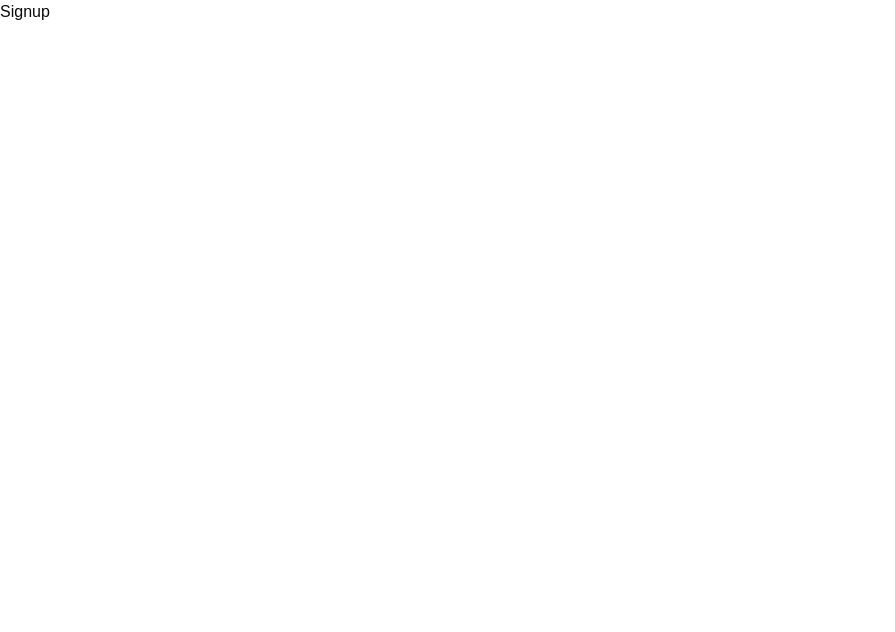
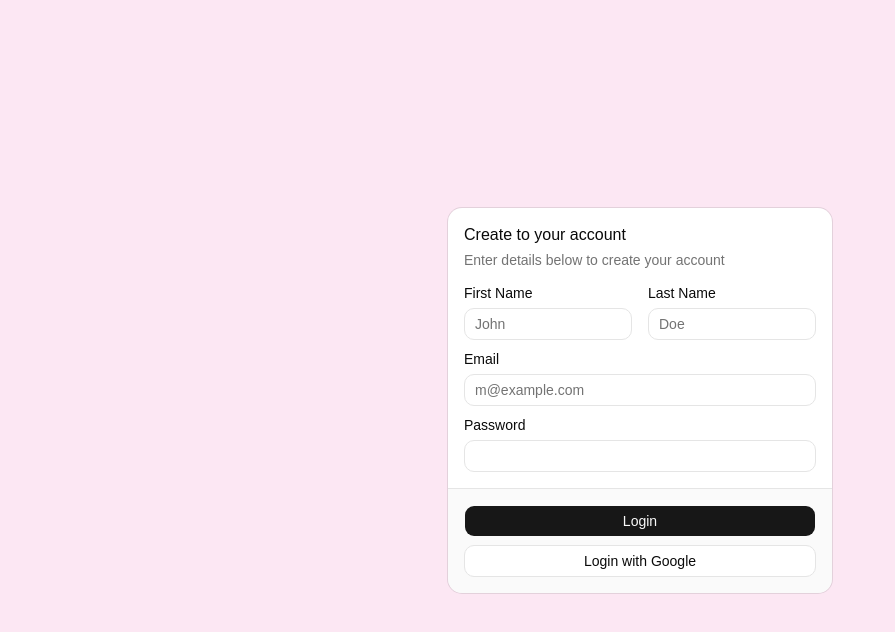
Before and after one commit to hashir689/FullStackEcommerceMERN, a React (Vite) app in the folder Frontend/: page /signup in a window 1280 px wide. Shown: the top 632 px of the page, without its empty margins (0-895 px from the left). Built offline with nearby package versions, Linux system fonts and the light colour scheme; the HTML template or start-up script is replaced by a standard one.

Commit message:
adding frontend signup page

```diff
--- /dev/null
+++ b/Frontend/src/components/ui/card.jsx
@@ -0,0 +1,114 @@
+import * as React from "react"
+
+import { cn } from "@/lib/utils"
+
+function Card({
+  className,
+  size = "default",
+  ...props
+}) {
+  return (
+    <div
+      data-slot="card"
+      data-size={size}
+      className={cn(
+        "group/card flex flex-col gap-4 overflow-hidden rounded-xl bg-card py-4 text-sm text-card-foreground ring-1 ring-foreground/10 has-data-[slot=card-footer]:pb-0 has-[>img:first-child]:pt-0 data-[size=sm]:gap-3 data-[size=sm]:py-3 data-[size=sm]:has-data-[slot=card-footer]:pb-0 *:[img:first-child]:rounded-t-xl *:[img:last-child]:rounded-b-xl",
+        className
+      )}
+      {...props} />
+  );
+}
+
+function CardHeader({
+  className,
+  ...props
+}) {
+  return (
+    <div
+      data-slot="card-header"
+      className={cn(
+        "group/card-header @container/card-header grid auto-rows-min items-start gap-1 rounded-t-xl px-4 group-data-[size=sm]/card:px-3 has-data-[slot=card-action]:grid-cols-[1fr_auto] has-data-[slot=card-description]:grid-rows-[auto_auto] [.border-b]:pb-4 group-data-[size=sm]/card:[.border-b]:pb-3",
+        className
+      )}
+      {...props} />
+  );
+}
+
+function CardTitle({
+  className,
+  ...props
+}) {
+  return (
+    <div
+      data-slot="card-title"
+      className={cn(
+        "font-heading text-base leading-snug font-medium group-data-[size=sm]/card:text-sm",
+        className
+      )}
+      {...props} />
+  );
+}
+
+function CardDescription({
+  className,
+  ...props
+}) {
+  return (
+    <div
+      data-slot="card-description"
+      className={cn("text-sm text-muted-foreground", className)}
+      {...props} />
+  );
+}
+
+function CardAction({
+  className,
+  ...props
+}) {
+  return (
+    <div
+      data-slot="card-action"
+      className={cn(
+        "col-start-2 row-span-2 row-start-1 self-start justify-self-end",
+        className
+      )}
+      {...props} />
+  );
+}
+
+function CardContent({
+  className,
+  ...props
+}) {
+  return (
+    <div
+      data-slot="card-content"
+      className={cn("px-4 group-data-[size=sm]/card:px-3", className)}
+      {...props} />
+  );
+}
+
+function CardFooter({
+  className,
+  ...props
+}) {
+  return (
+    <div
+      data-slot="card-footer"
+      className={cn(
+        "flex items-center rounded-b-xl border-t bg-muted/50 p-4 group-data-[size=sm]/card:p-3",
+        className
+      )}
+      {...props} />
+  );
+}
+
+export {
+  Card,
+  CardHeader,
+  CardFooter,
+  CardTitle,
+  CardAction,
+  CardDescription,
+  CardContent,
+}
--- /dev/null
+++ b/Frontend/src/components/ui/input.jsx
@@ -0,0 +1,22 @@
+import * as React from "react"
+
+import { cn } from "@/lib/utils"
+
+function Input({
+  className,
+  type,
+  ...props
+}) {
+  return (
+    <input
+      type={type}
+      data-slot="input"
+      className={cn(
+        "h-8 w-full min-w-0 rounded-lg border border-input bg-transparent px-2.5 py-1 text-base transition-colors outline-none file:inline-flex file:h-6 file:border-0 file:bg-transparent file:text-sm file:font-medium file:text-foreground placeholder:text-muted-foreground focus-visible:border-ring focus-visible:ring-3 focus-visible:ring-ring/50 disabled:pointer-events-none disabled:cursor-not-allowed disabled:bg-input/50 disabled:opacity-50 aria-invalid:border-destructive aria-invalid:ring-3 aria-invalid:ring-destructive/20 md:text-sm dark:bg-input/30 dark:disabled:bg-input/80 dark:aria-invalid:border-destructive/50 dark:aria-invalid:ring-destructive/40",
+        className
+      )}
+      {...props} />
+  );
+}
+
+export { Input }
--- /dev/null
+++ b/Frontend/src/components/ui/label.jsx
@@ -0,0 +1,21 @@
+import * as React from "react"
+import { Label as LabelPrimitive } from "radix-ui"
+
+import { cn } from "@/lib/utils"
+
+function Label({
+  className,
+  ...props
+}) {
+  return (
+    <LabelPrimitive.Root
+      data-slot="label"
+      className={cn(
+        "flex items-center gap-2 text-sm leading-none font-medium select-none group-data-[disabled=true]:pointer-events-none group-data-[disabled=true]:opacity-50 peer-disabled:cursor-not-allowed peer-disabled:opacity-50",
+        className
+      )}
+      {...props} />
+  );
+}
+
+export { Label }
--- a/Frontend/src/pages/Home.jsx
+++ b/Frontend/src/pages/Home.jsx
@@ -1,7 +1,11 @@
 import React from "react";
 
 const Home = () => {
-  return <div>Home</div>;
+  return (
+    <div>
+      <p></p>
+    </div>
+  );
 };
 
 export default Home;
--- a/Frontend/src/pages/Signup.jsx
+++ b/Frontend/src/pages/Signup.jsx
@@ -1,7 +1,82 @@
 import React from "react";
+import { Button } from "@/components/ui/button";
+import {
+  Card,
+  CardAction,
+  CardContent,
+  CardDescription,
+  CardFooter,
+  CardHeader,
+  CardTitle,
+} from "@/components/ui/card";
+import { Input } from "@/components/ui/input";
+import { Label } from "@/components/ui/label";
 
 const Signup = () => {
-  return <div>Signup</div>;
+  return (
+    <div className="flex justify-center items-center bg-pink-100 min-h-screen">
+      <Card className="w-full max-w-sm">
+        <CardHeader>
+          <CardTitle>Create to your account</CardTitle>
+          <CardDescription>
+            Enter details below to create your account
+          </CardDescription>
+        </CardHeader>
+        <CardContent>
+          <form>
+            <div className="flex flex-col gap-3">
+              <div className="grid grid-cols-2 gap-4">
+                <div className="grid gap-2">
+                  <Label htmlFor="firstName">First Name</Label>
+                  <Input
+                    id="firstName"
+                    name="firstName"
+                    type="text"
+                    placeholder="John"
+                    required
+                  />
+                </div>
+                <div className="grid gap-2">
+                  <Label htmlFor="lastName">Last Name</Label>
+                  <Input
+                    id="lastName"
+                    name="lastName"
+                    type="text"
+                    placeholder="Doe"
+                    required
+                  />
+                </div>
+              </div>
+              <div className="grid gap-2">
+                <Label htmlFor="email">Email</Label>
+                <Input
+                  id="email"
+                  name="email"
+                  type="email"
+                  placeholder="m@example.com"
+                  required
+                />
+              </div>
+              <div className="grid gap-2">
+                <div className="flex items-center">
+                  <Label htmlFor="password">Password</Label>
+                </div>
+                <Input id="password" type="password" required />
+              </div>
+            </div>
+          </form>
+        </CardContent>
+        <CardFooter className="flex-col gap-2">
+          <Button type="submit" className="w-full">
+            Login
+          </Button>
+          <Button variant="outline" className="w-full">
+            Login with Google
+          </Button>
+        </CardFooter>
+      </Card>
+    </div>
+  );
 };
 
 export default Signup;
```
